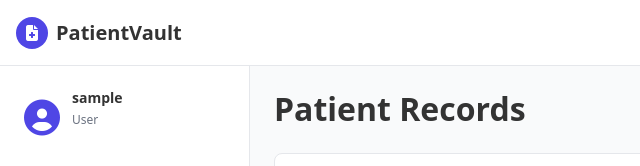
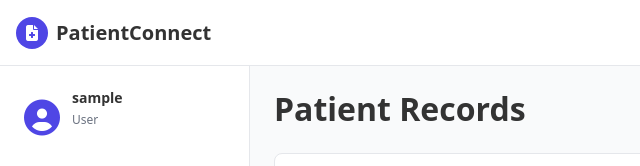
Before and after one commit to lohitakshcodes/Ctrl-Alt-Delinquints-BITS-, a plain HTML site: page patients.html in a window 1280 px wide. Shown: the top 166 px of the page, 0-640 px from the left. Drawn offline with Linux system fonts and the light colour scheme; sample sign-in values are in the browser's storage.

Commit message:
patients.html

```diff
--- a/patients.html
+++ b/patients.html
@@ -3,7 +3,7 @@
 <head>
   <meta charset="UTF-8">
   <meta name="viewport" content="width=device-width, initial-scale=1.0">
-  <title>Patients - PatientVault</title>
+  <title>Patients - PatientConnect</title>
   <link rel="stylesheet" href="styles.css">
   <link rel="stylesheet" href="https://cdnjs.cloudflare.com/ajax/libs/font-awesome/6.4.0/css/all.min.css">
 </head>
@@ -15,7 +15,7 @@
           <div class="logo-icon">
             <i class="fas fa-file-medical"></i>
           </div>
-          <span class="logo-text">PatientVault</span>
+          <span class="logo-text">PatientConnect</span>
         </a>
       </div>
       <nav class="main-nav">
```
